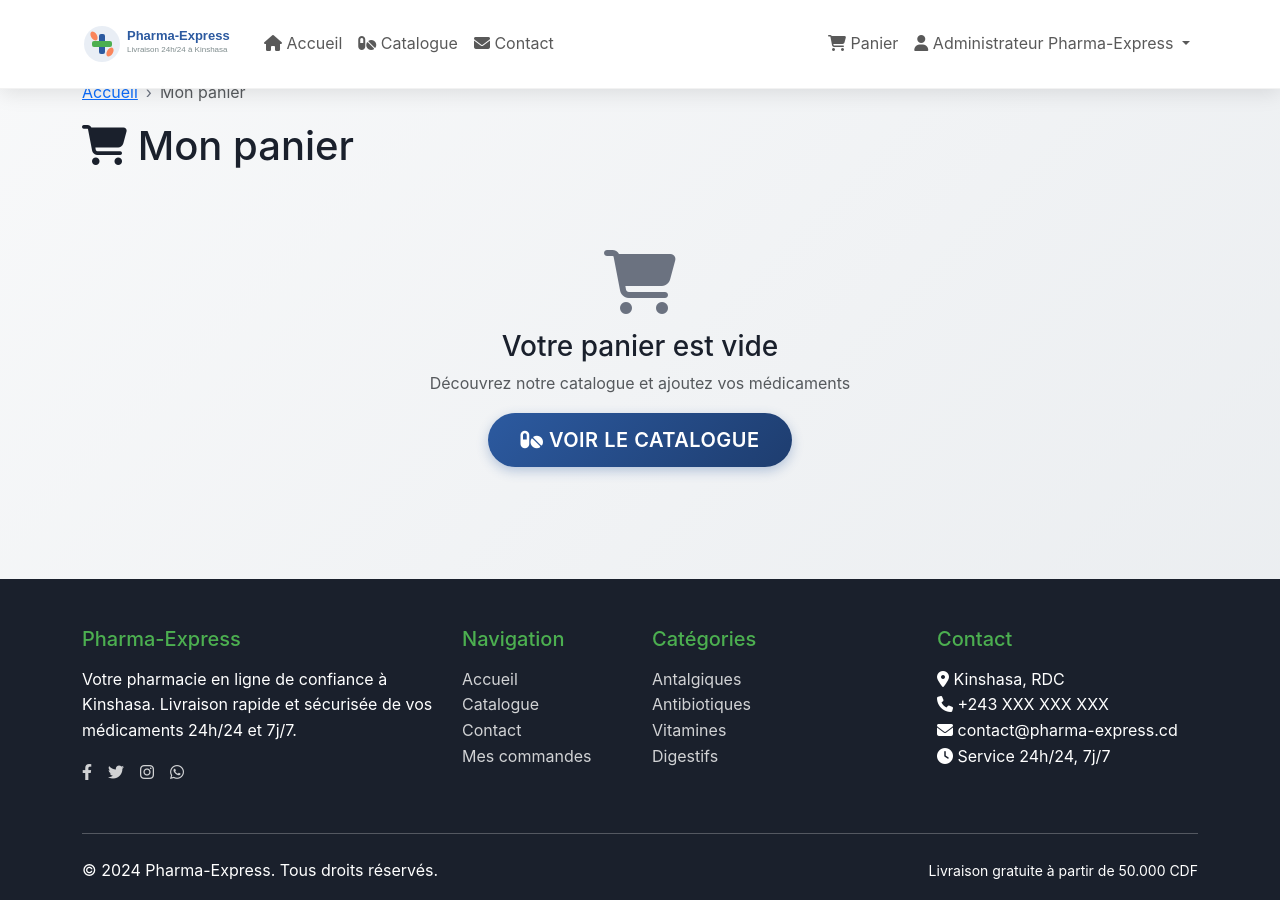
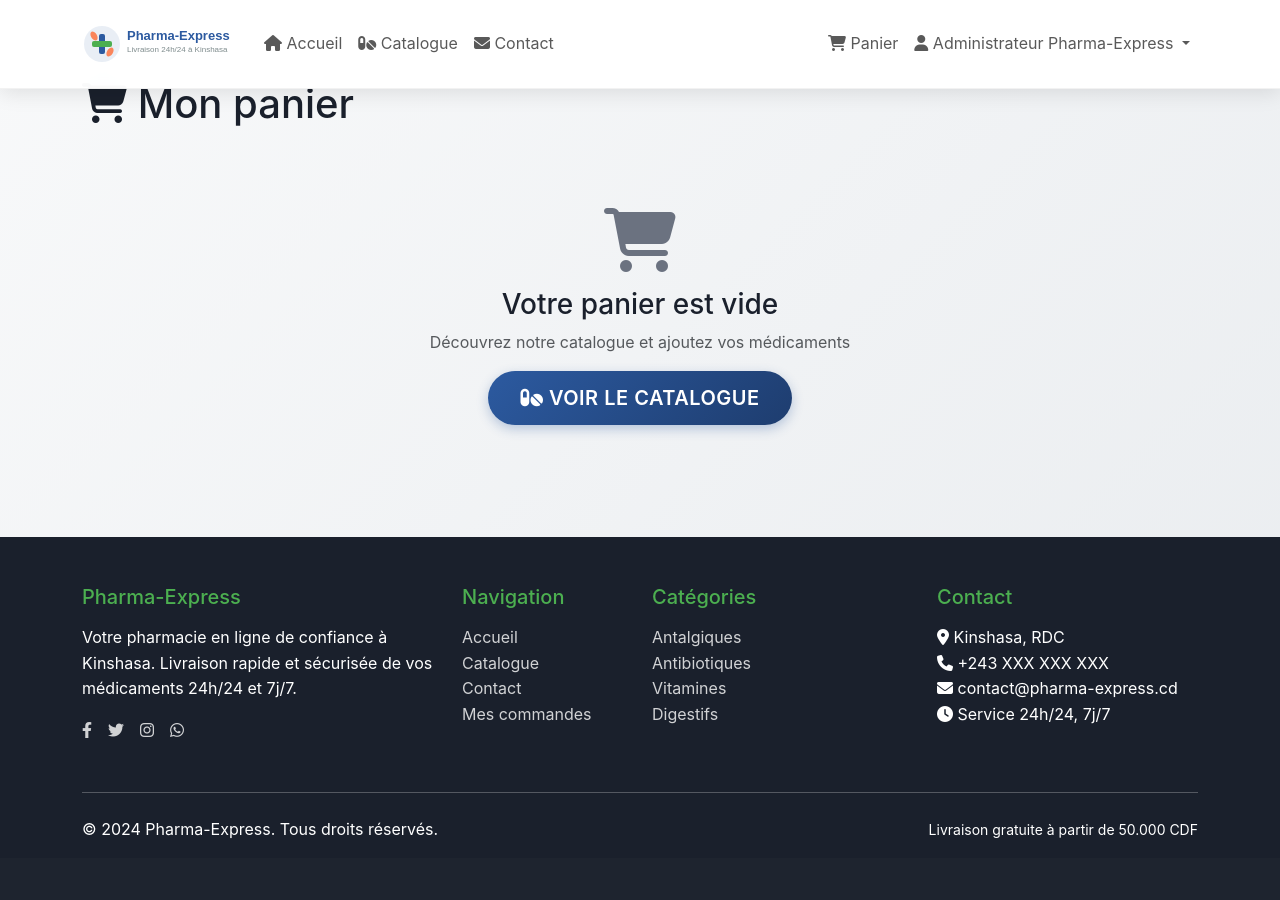
Before and after one commit to zefparis/pharma-delivery, a Flask app: page /cart in a window 1280 px wide. After the commit the page ends 838 px from the top, so only its background shows below. Run offline with Flask 3, Linux system fonts and the light colour scheme; a user stored in the database is signed in; some libraries are stand-ins or nearby versions.

Commit message:
Remove navigation section from the cart, contact, and catalog pages
Removes the breadcrumb navigation from index.html in templates/cart, templates/contact, and templates/products/catalog.html.

Replit-Commit-Author: Agent
Replit-Commit-Session-Id: 9f8cec78-5358-492b-86ac-bea7a321a4f5
Replit-Commit-Screenshot-Url: https://storage.googleapis.com/screenshot-production-us-central1/f324956b-5eb7-4392-99f7-0b1198a74bab/3ace851d-ac28-4581-bb75-89ab7bdf702e.jpg

```diff
--- a/templates/cart/index.html
+++ b/templates/cart/index.html
@@ -4,13 +4,7 @@
 
 {% block content %}
 <div class="container">
-    <!-- Breadcrumb -->
-    <nav aria-label="breadcrumb">
-        <ol class="breadcrumb">
-            <li class="breadcrumb-item"><a href="{{ url_for('index') }}">Accueil</a></li>
-            <li class="breadcrumb-item active">Mon panier</li>
-        </ol>
-    </nav>
+
 
     <div class="row mb-4">
         <div class="col-12">
```
Also changed, not shown: templates/contact.html (+1 -7 lines), templates/products/catalog.html (+1 -7 lines), attached_assets/image_1748351107479.png (added).
